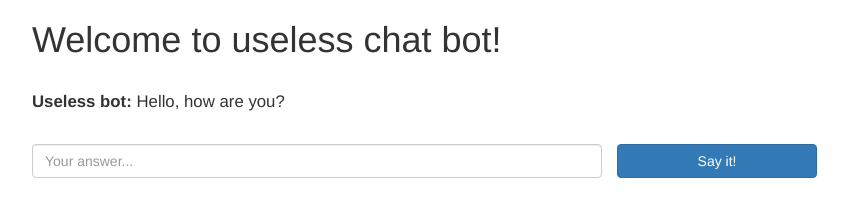
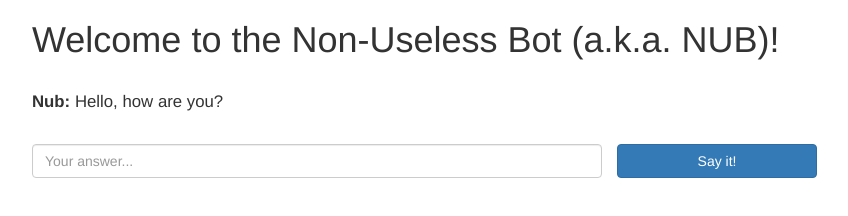
Before and after one commit to clarypuff/useless-bot, a plain HTML site: page index.html in a window 1280 px wide. Shown: the whole page, without its empty margins (23-871 px from the left). Drawn offline with nearby package versions, Linux system fonts and the light colour scheme.

Commit message:
fix #1 changed index.html to make bot non-useless

```diff
--- a/index.html
+++ b/index.html
@@ -11,10 +11,10 @@
 <div class="container">
   <div class="row">
     <div clss="col-sm-12">
-      <h1>Welcome to useless chat bot!</h1>
+      <h1>Welcome to the Non-Useless Bot (a.k.a. NUB)!</h1>
       <br />
       <div id="conversation">
-        <p><strong>Useless bot:</strong> Hello, how are you?</p>
+        <p><strong>Nub:</strong> Hello, how are you?</p>
       </div>
       <br />
       <div class="form-group row">
```
